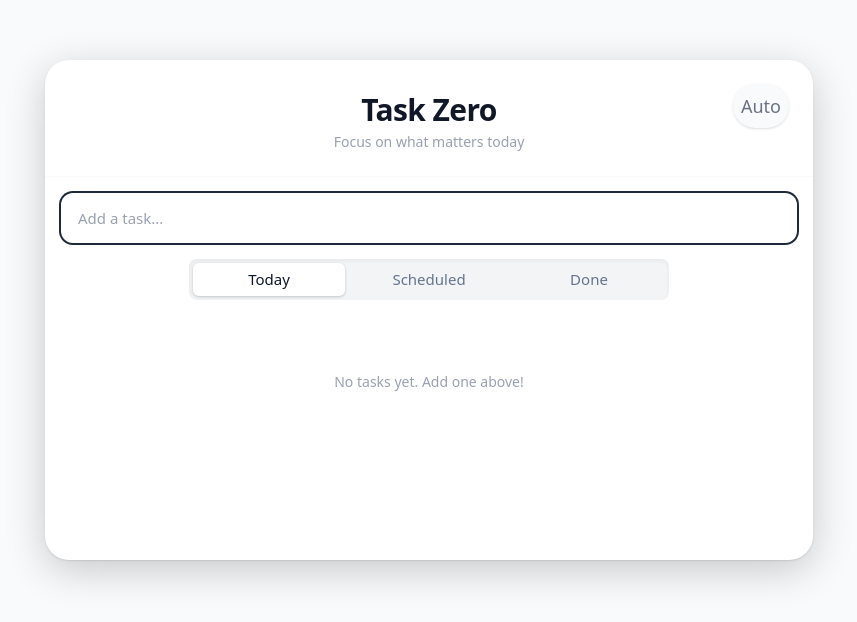
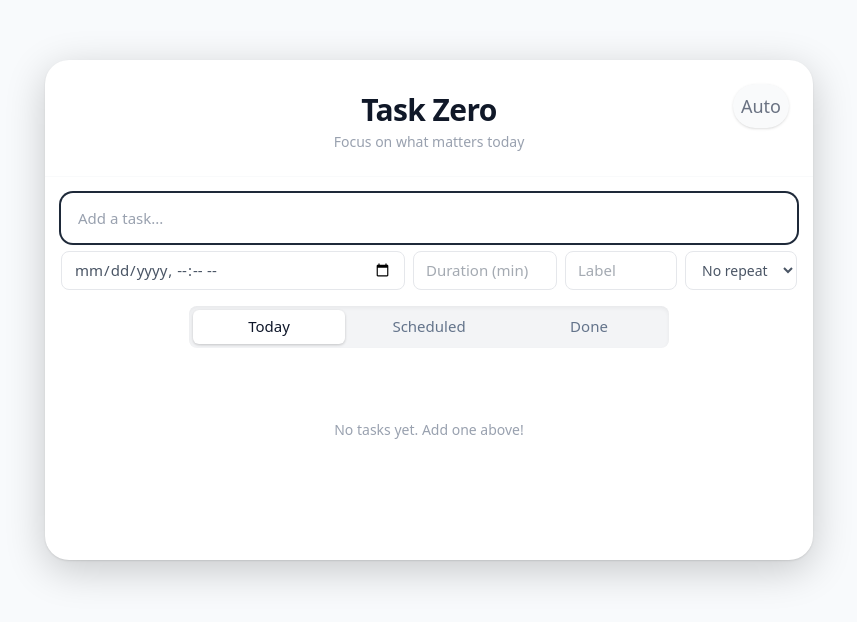
Before and after one commit to ngkhanhthien/task-zero-website, an Angular app: page / in a window 1280 px wide. Shown: the top 622 px of the page, without its empty margins (211-1068 px from the left). Built offline with nearby package versions, Linux system fonts and the light colour scheme.

Commit message:
feat: display dueDateTime and duration in focus card

```diff
--- a/src/app/app.html
+++ b/src/app/app.html
@@ -53,9 +53,19 @@
         <div class="flex items-center gap-3">
           <button class="w-6 h-6 rounded-full border-2 border-gray-300 transition-colors focus-checkbox"
             (click)="onToggleTask(focusTask()!.id)"></button>
-          <span class="flex-1 text-lg sm:text-xl font-semibold text-gray-900 leading-tight">
-            {{ focusTask()!.title }}
-          </span>
+          <div class="flex-1">
+            <span class="text-lg sm:text-xl font-semibold text-gray-900 leading-tight">
+              {{ focusTask()!.title }}
+            </span>
+            <div class="flex gap-2 mt-2 text-sm text-gray-600">
+              @if (focusTask()!.dueDateTime) {
+              <span>{{ formatDateTime(focusTask()!.dueDateTime) }}</span>
+              }
+              @if (focusTask()!.duration) {
+              <span>{{ focusTask()!.duration }} min</span>
+              }
+            </div>
+          </div>
         </div>
       </div>
     </div>
--- a/src/app/app.ts
+++ b/src/app/app.ts
@@ -63,12 +63,24 @@ export class App {
   });
 
   focusTask = computed(() => {
+    const allTasks = this.tasks();
+    const now = new Date().getTime();
+
+    // 1. Pick task with nearest upcoming dueDateTime (not yet passed)
+    const timedTasks = allTasks
+      .filter(t => t.dueDateTime && t.status !== 'done' && new Date(t.dueDateTime).getTime() >= now)
+      .sort((a, b) => new Date(a.dueDateTime!).getTime() - new Date(b.dueDateTime!).getTime());
+
+    if (timedTasks.length > 0) return timedTasks[0];
+
+    // 2. Fallback: First 'today' task by createdAt (newest first)
     const todayStart = new Date();
     todayStart.setHours(0, 0, 0, 0);
 
-    // Topmost 'today' task (or overdue)
-    return this.tasks()
+    return allTasks
       .filter(task => {
+        if (task.status === 'done') return false;
+
         let isOverdue = false;
         if (task.status === 'scheduled' && task.dueDate) {
           const due = new Date(task.dueDate);
@@ -104,4 +116,11 @@ export class App {
   onDeleteTask(id: string): void {
     this.taskService.deleteTask(id);
   }
+
+  formatDateTime(iso: string | undefined): string {
+    if (!iso) return '';
+    const d = new Date(iso);
+    return d.toLocaleTimeString([], { hour: '2-digit', minute: '2-digit', hour12: false }) +
+      ' • ' + d.toLocaleDateString([], { month: 'short', day: '2-digit' });
+  }
 }
--- a/src/app/components/add-task/add-task.component.html
+++ b/src/app/components/add-task/add-task.component.html
@@ -1,5 +1,26 @@
-<div class="mb-4">
+<div class="mb-4 flex flex-col gap-2">
+  <!-- Primary title input -->
   <input #taskInput type="text" placeholder="Add a task..."
     class="w-full px-4 py-3 bg-white border border-gray-200 rounded-xl focus:bg-white focus:outline-none focus:ring-2 focus:ring-gray-800 focus:border-transparent transition-all text-gray-900 placeholder-gray-400 text-[16px] shadow-sm"
-    (keyup.enter)="onAdd()" (blur)="onAdd()" />
+    (keyup.enter)="onAdd()" />
+
+  <!-- Metadata row: datetime, duration, label, repeat -->
+  <div class="flex flex-wrap gap-2">
+    <input type="datetime-local"
+      class="flex-1 min-w-[160px] px-3 py-2 bg-white border border-gray-200 rounded-lg text-sm text-gray-600 focus:outline-none focus:ring-2 focus:ring-gray-800 transition-all"
+      [value]="dueDateTime()" (change)="dueDateTime.set($any($event.target).value)" />
+    <input type="number" min="1" placeholder="Duration (min)"
+      class="w-36 px-3 py-2 bg-white border border-gray-200 rounded-lg text-sm text-gray-600 focus:outline-none focus:ring-2 focus:ring-gray-800 transition-all"
+      [value]="duration()" (input)="duration.set($any($event.target).value)" />
+    <input type="text" placeholder="Label"
+      class="w-28 px-3 py-2 bg-white border border-gray-200 rounded-lg text-sm text-gray-600 focus:outline-none focus:ring-2 focus:ring-gray-800 transition-all"
+      [value]="label()" (input)="label.set($any($event.target).value)" />
+    <select
+      class="px-3 py-2 bg-white border border-gray-200 rounded-lg text-sm text-gray-600 focus:outline-none focus:ring-2 focus:ring-gray-800 transition-all"
+      [value]="repeat()" (change)="repeat.set($any($event.target).value)">
+      <option value="none">No repeat</option>
+      <option value="daily">Daily</option>
+      <option value="weekly">Weekly</option>
+    </select>
+  </div>
 </div>
```
